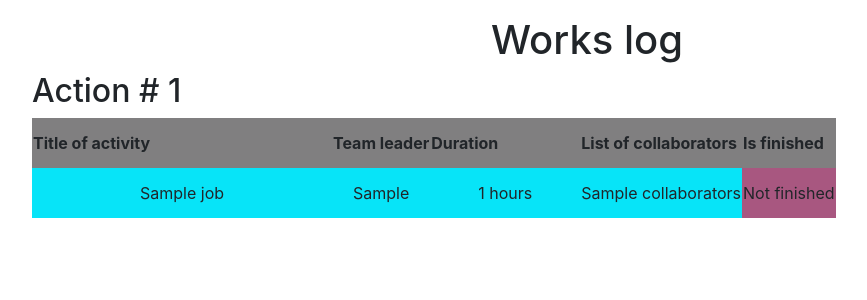
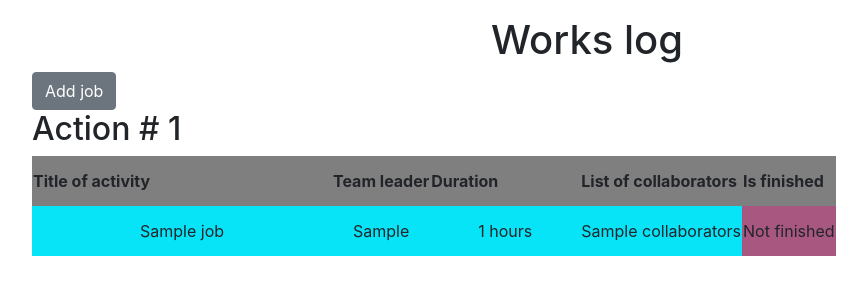
Before and after one commit to Borus25/website-Mars-One, a Flask app: template templates/index.html in a window 1280 px wide. Shown: the part 136-436 px from the top of the page, without its empty margins (53-920 px from the left). Run offline with Flask 3, Linux system fonts and the light colour scheme; a user stored in the database is signed in; tables that the repository leaves empty hold one stand-in row (values such as "Sample post"); the template is opened without the code that fills it: most values are stand-ins (such as "Sample title", 1, 10 or a date in 2020); some libraries are stand-ins or nearby versions.

Commit message:
Update index.html

```diff
--- a/templates/index.html
+++ b/templates/index.html
@@ -2,8 +2,11 @@
 
 {% block content %}
     <h1 style="text-align: center">Works log</h1>
+    {% if current_user.is_authenticated %}
+        <a href="addjob" class="btn btn-secondary">Add job</a>
+    {% endif %}
     {% for job in jobs %}
-        <h2>Action # {{ job.id }}</h2>
+        <h2>Action # {{ loop.index }}</h2>
         <table>
           <tr>
             <th scope="col" style="background-color:#807f80" width="300" align="center" height="50">Title of activity</th>
@@ -25,6 +28,12 @@
             {% endif %}
           </tr>
         </table>
+        {% if current_user.is_authenticated and (Jobs.user == current_user == 1 or Jobs.user == current_user) %}
+                <div>
+                    <a href="/job/{{ item.id }}" class="btn btn-warning">Edit</a>
+                    <a href="/job_delete/{{ item.id }}" class="btn btn-danger">Delete</a>
+                </div>
+            {% endif %}
         {% if not loop.last %}
             <br>
         {% endif %}
```
